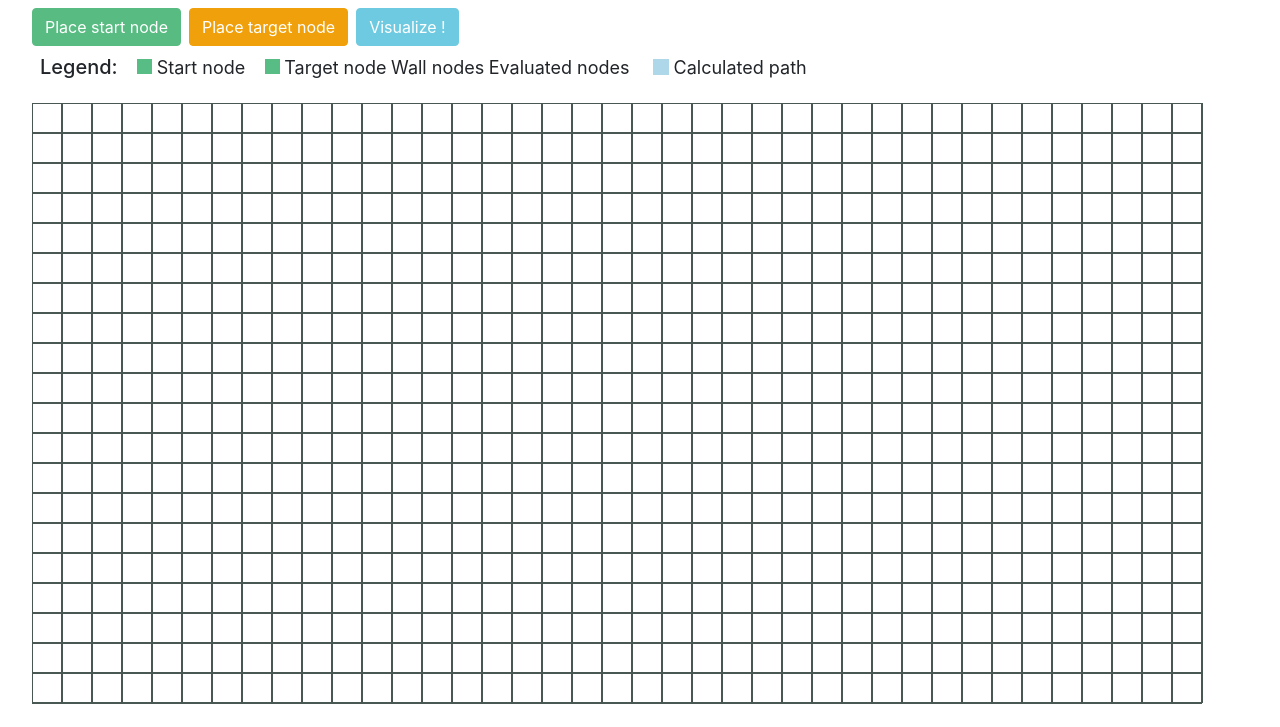
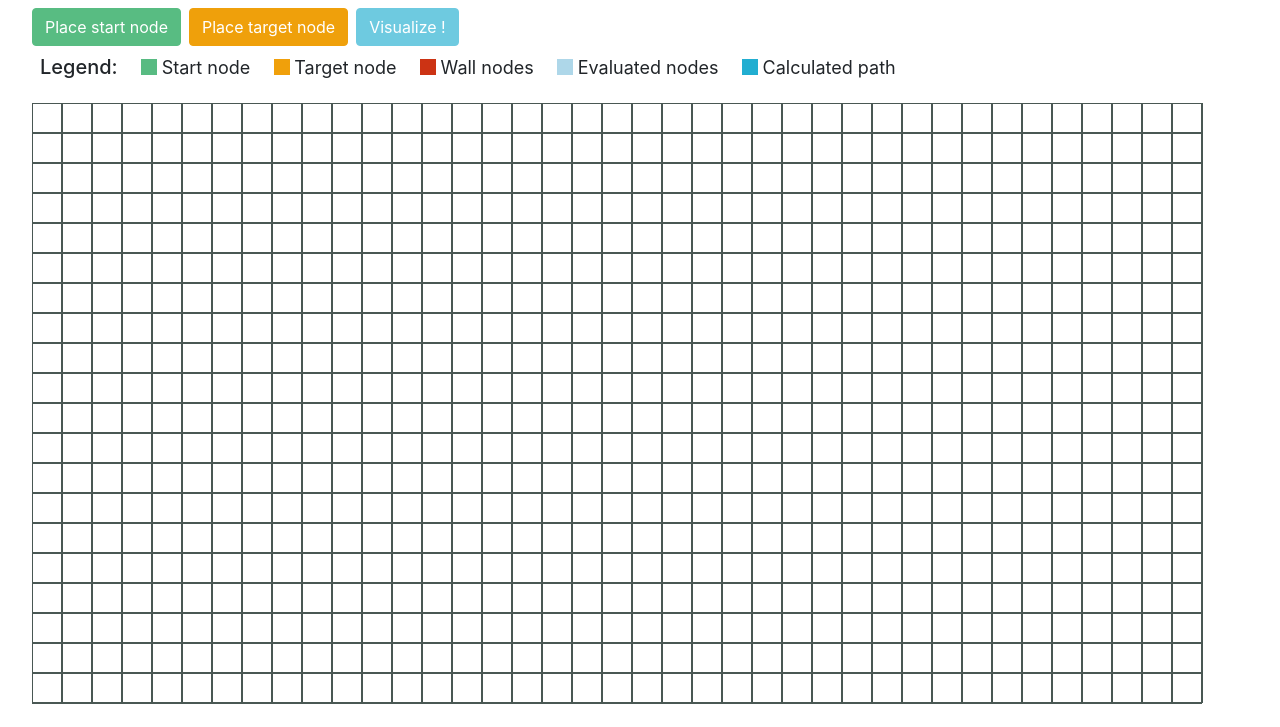
Before and after one commit to jellebaele/pathfinder, a Flask app: page / in a window 1280 px wide. Shown: the part 56-783 px from the top of the page. Run offline with Flask 2, Linux system fonts and the light colour scheme; some libraries are stand-ins or nearby versions.

Commit message:
fixed images legenda

```diff
--- a/static/styles/index_style.css
+++ b/static/styles/index_style.css
@@ -79,14 +79,6 @@
     cursor: pointer; /* Cursor on hover */
 }
 
-.square {
-    height: 15px;
-    width: 15px;
-    margin-left: 15px;
-    padding-top: 10px;
-
-}
-
 .img_legend {
     height: 20px;
     width: 20px;
--- a/templates/index.html
+++ b/templates/index.html
@@ -54,17 +54,15 @@
 
 <ul class="list mt-2">
     <li><h5>Legend:</h5></li>
-    <li><div class="square" style="background-color: #58BC85;"></div></li>
-    <!-- <li><img src="{{ url_for('static', filename='images/start.jpg') }}" alt="" class="img_legend"/></li>-->
+    <li><img src="/static/images/start.JPG" alt="" class="img_legend"></li>
     <li>Start node</li>
-    <li><div class="square" style="background-color: #58BC85;"></div></li>
-    <!-- <li><img src="{{ url_for('static', filename='images/target.jpg') }}" alt="" class="img_legend"></li> -->
+    <li><img src="/static/images/target.JPG" alt="" class="img_legend"></li>
     <li>Target node</li>
-    <!-- <li><img src="{{ url_for('static', filename='images/wall.jpg') }}" alt="" class="img_legend"></li> -->
+    <li><img src="/static/images/wall.JPG" alt="" class="img_legend"></li>
     <li>Wall nodes</li>
-    <!-- <li><img src="{{ url_for('static', filename='images/evaluated.jpg') }}" alt="" class="img_legend"></li>-->
+    <li><img src="/static/images/evaluated.JPG" alt="" class="img_legend"></li>
     <li>Evaluated nodes</li>
-    <li><img src="/static/images/evaluated.JPG" alt="" class="img_legend"></li>
+    <li><img src="/static/images/calculated.JPG" alt="" class="img_legend"></li>
     <li>Calculated path</li>
 </ul>
 
```
Also changed, not shown: static/images/calculated.JPG (added).
